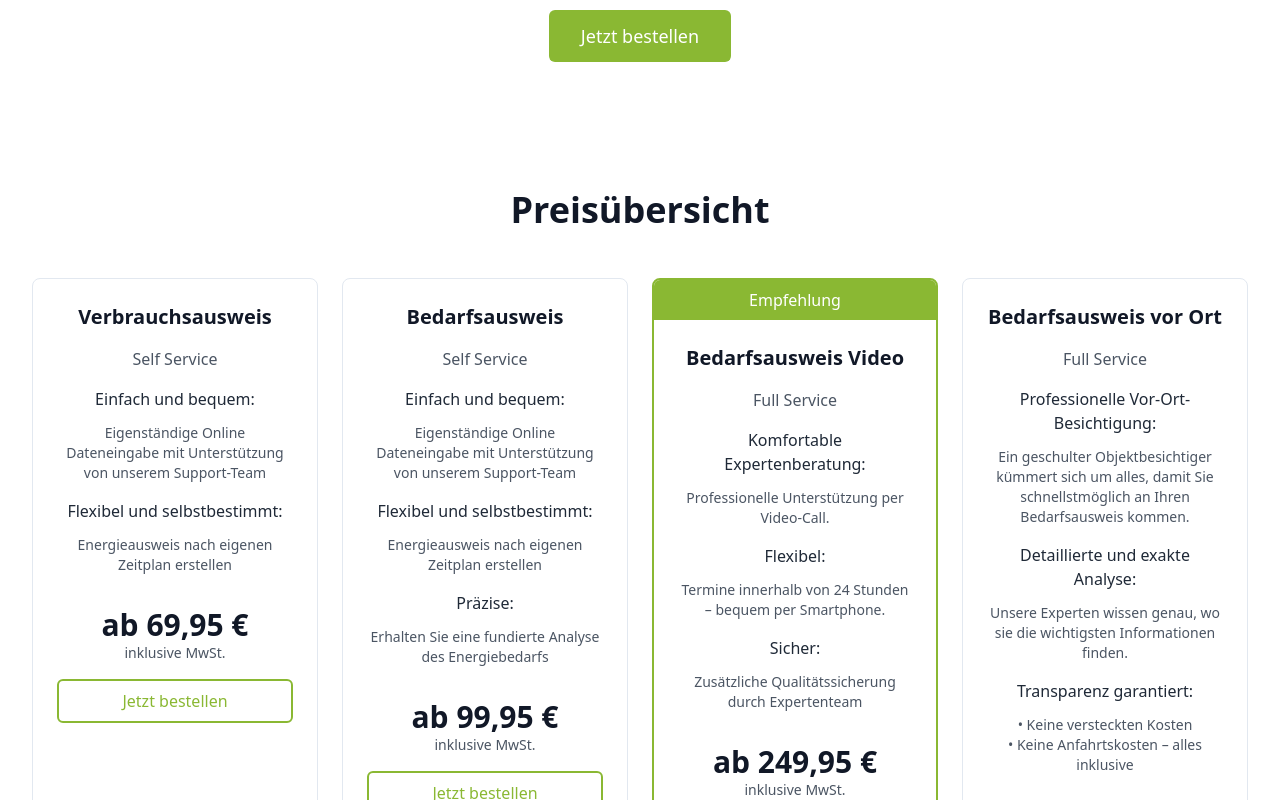
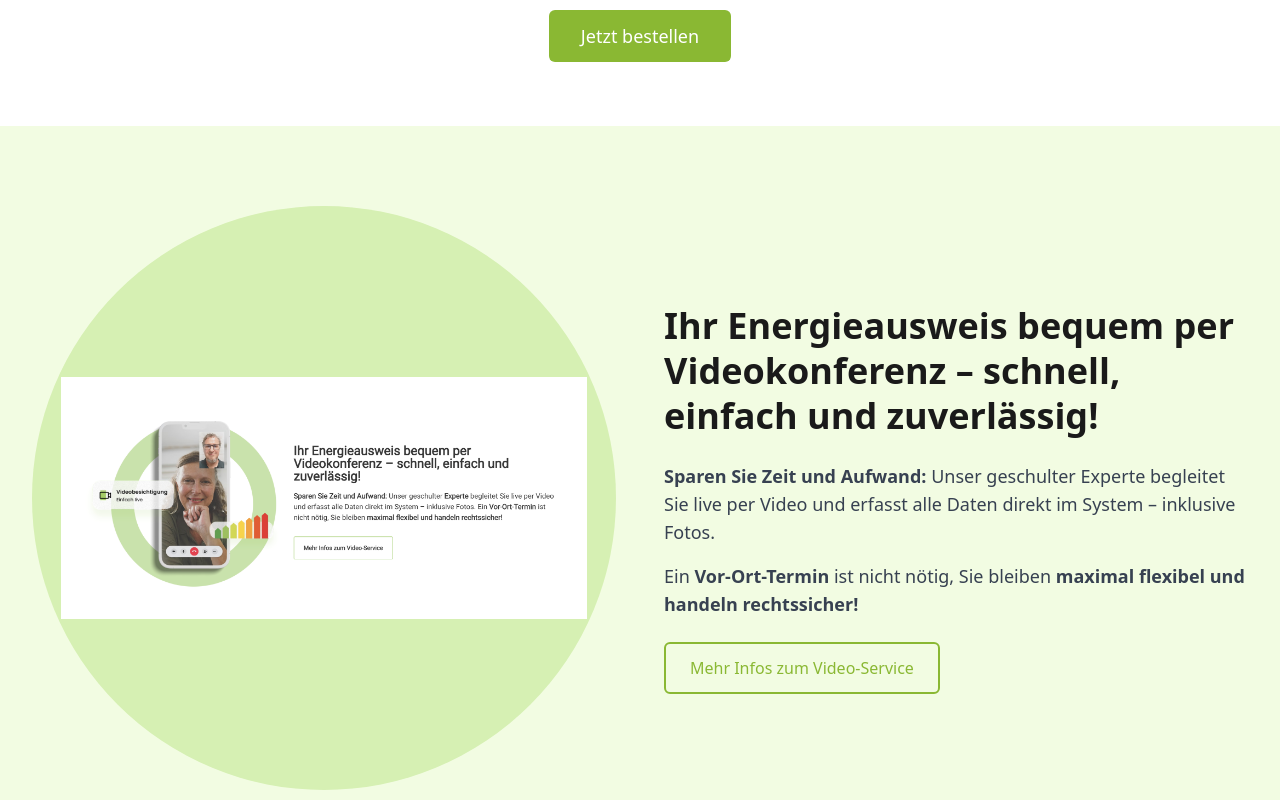
Before and after one commit to mldwr/recreate-hero-website, a React (Vite) app: page / in a window 1280 px wide. Shown: the part 1720-2520 px from the top of the page. Built offline with nearby package versions, Linux system fonts and the light colour scheme.

Commit message:
Implement website section
Implement the website section as shown in the provided screenshot.

```diff
--- /dev/null
+++ b/src/components/VideoSection.tsx
@@ -0,0 +1,43 @@
+
+const VideoSection = () => {
+  return (
+    <section className="py-20 bg-[#F2FCE2]">
+      <div className="max-w-7xl mx-auto px-4 sm:px-6 lg:px-8">
+        <div className="grid lg:grid-cols-2 gap-12 items-center">
+          <div className="relative">
+            <div className="relative w-full aspect-square rounded-full bg-[#D6F0B3] flex items-center justify-center">
+              <img
+                src="/lovable-uploads/90e00cd5-9ad9-45b5-8264-da61003685cf.png"
+                alt="Video conferencing interface showing an energy consultation"
+                className="w-[90%] h-[90%] object-contain"
+              />
+            </div>
+          </div>
+
+          <div className="space-y-6">
+            <h2 className="text-4xl font-bold text-secondary leading-tight">
+              Ihr Energieausweis bequem per Videokonferenz – schnell, einfach und zuverlässig!
+            </h2>
+
+            <div className="space-y-4 text-lg text-gray-700">
+              <p>
+                <span className="font-semibold">Sparen Sie Zeit und Aufwand:</span>{" "}
+                Unser geschulter Experte begleitet Sie live per Video und erfasst alle Daten direkt im System – inklusive Fotos.
+              </p>
+              <p>
+                Ein <span className="font-semibold">Vor-Ort-Termin</span> ist nicht nötig, Sie bleiben{" "}
+                <span className="font-semibold">maximal flexibel und handeln rechtssicher!</span>
+              </p>
+            </div>
+
+            <button className="inline-flex items-center px-6 py-3 border-2 border-primary text-primary hover:bg-primary hover:text-white transition-colors rounded-md font-medium">
+              Mehr Infos zum Video-Service
+            </button>
+          </div>
+        </div>
+      </div>
+    </section>
+  );
+};
+
+export default VideoSection;
--- a/src/pages/Index.tsx
+++ b/src/pages/Index.tsx
@@ -2,6 +2,7 @@
 import Navbar from "../components/Navbar";
 import Hero from "../components/Hero";
 import ProcessSection from "../components/ProcessSection";
+import VideoSection from "../components/VideoSection";
 import PricingSection from "../components/PricingSection";
 import BuildingTypeSection from "../components/BuildingTypeSection";
 import StatsSection from "../components/StatsSection";
@@ -12,6 +13,7 @@ const Index = () => {
       <Navbar />
       <Hero />
       <ProcessSection />
+      <VideoSection />
       <PricingSection />
       <BuildingTypeSection />
       <StatsSection />
```
Also changed, not shown: public/lovable-uploads/90e00cd5-9ad9-45b5-8264-da61003685cf.png (added).
